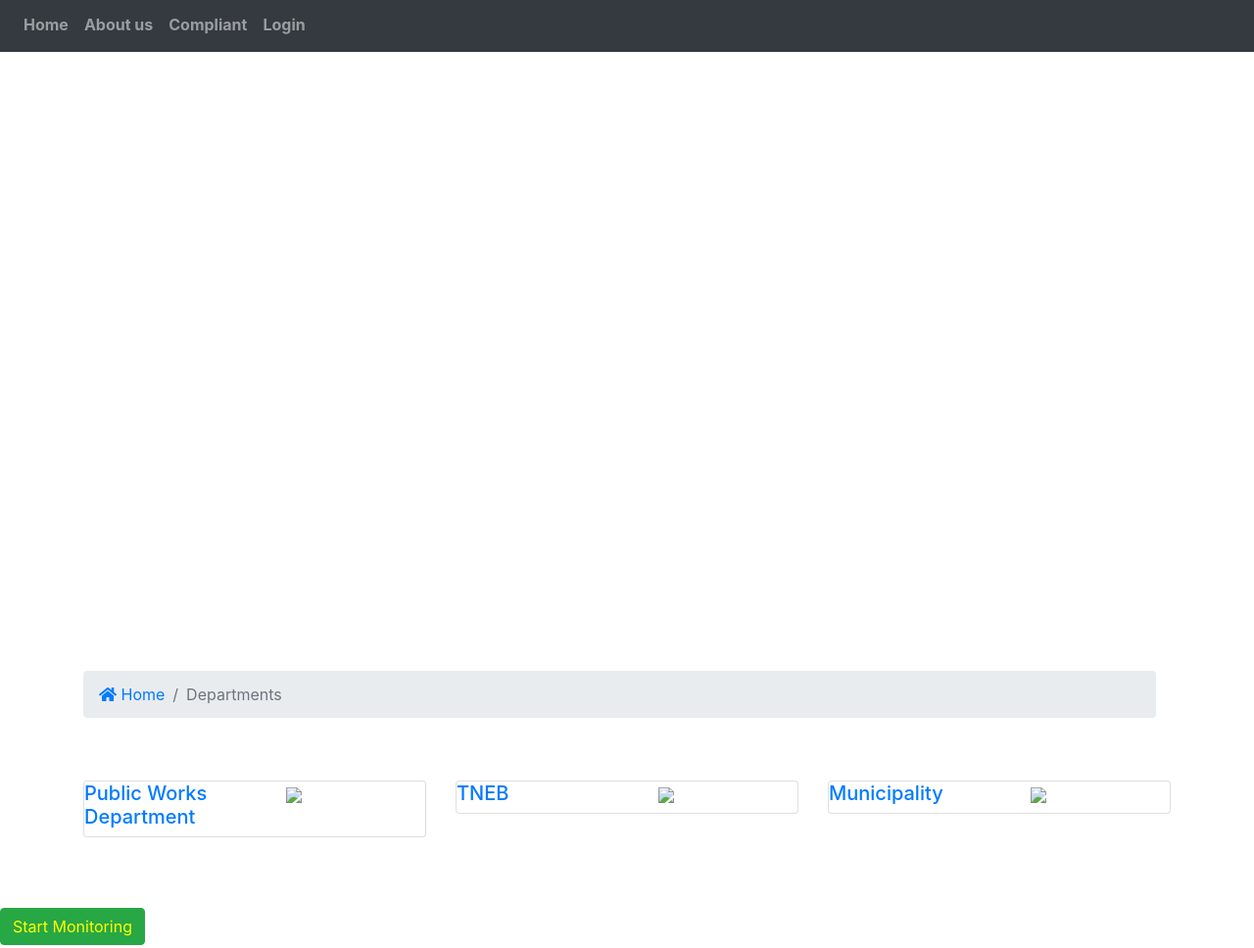
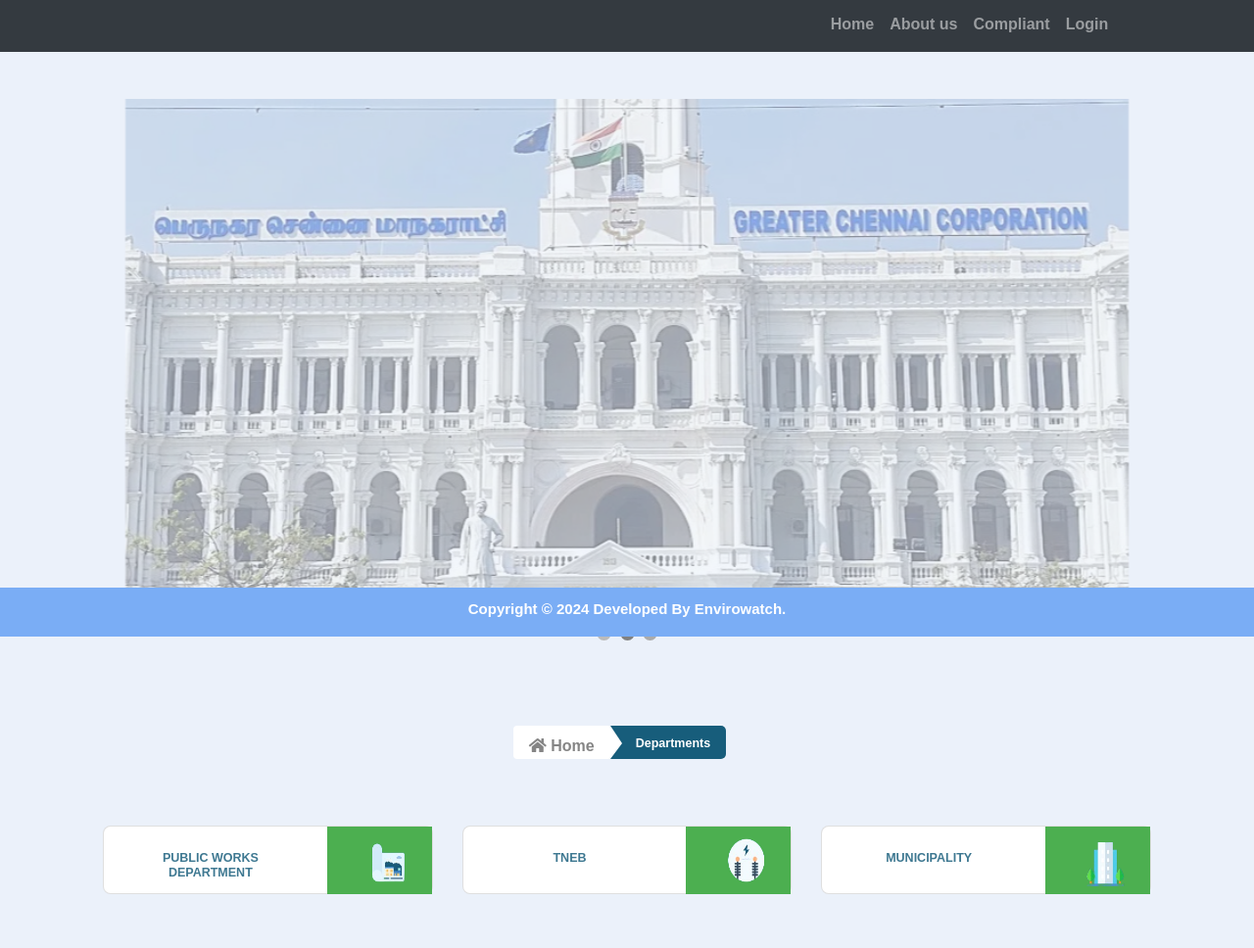
Before and after one commit to envirowatch-ai/Enivrowatch-Review, a plain HTML site: page Envirowatch/ev/index.html in a window 1280 px wide. Shown: the part 150-1118 px from the top of the page at 98% size. Drawn offline with nearby package versions, Linux system fonts and the light colour scheme; the site is published under a folder, as on GitHub Pages, so addresses that start at the root find nothing; a web font is replaced by a local one.

Commit message:
Update index.html

```diff
--- a/Envirowatch/ev/index.html
+++ b/Envirowatch/ev/index.html
@@ -17,7 +17,7 @@
   <link href="https://fonts.googleapis.com/css2?family=Montserrat:ital,wght@0,100;0,300;0,400;0,700;0,900;1,100;1,300;1,400;1,700;1,900&display=swap" rel="stylesheet">
   <link href="https://fonts.googleapis.com/css2?family=Mukta+Malar:wght@400;500&display=swap" rel="stylesheet">
   <link href="https://fonts.googleapis.com/css2?family=Lato:ital,wght@0,100;0,300;0,400;0,600;0,700;0,800;0,900;1,100;1,300;1,400;1,700&display=swap" rel="stylesheet">
-  <link href="/ev/stylesheet.css" type="text/css" rel="stylesheet">
+  <link href="https://envirowatch-ai.github.io/Enivrowatch-Review/Envirowatch/ev/stylesheet.css" type="text/css" rel="stylesheet">
   <!--  -->
 </head>
 <title>Envirowatch</title>
@@ -52,16 +52,16 @@
   <div class="collapse navbar-collapse" id="collapsibleNavbar">
     <ul class="navbar-nav">
       <li class="nav-item">
-        <a class="nav-link" href="index.html"><b>Home</b></a>
+        <a class="nav-link" href="https://envirowatch-ai.github.io/Enivrowatch-Review/Envirowatch/ev/index.html"><b>Home</b></a>
       </li>
        <li class="nav-item">
-        <a class="nav-link" href="/About/about.htm"><b>About us</b></a>
+        <a class="nav-link" href="https://envirowatch-ai.github.io/Enivrowatch-Review/Envirowatch/About/about.htm"><b>About us</b></a>
       </li>
       <li class="nav-item">
-        <a class="nav-link" href="Compliant.html"><b>Compliant</b></a>
+        <a class="nav-link" href="https://envirowatch-ai.github.io/Enivrowatch-Review/Envirowatch/ev/Compliant.html"><b>Compliant</b></a>
       </li>
       <li class="nav-item">
-        <a class="nav-link" href="/Evlogin/index.html"><b>Login</b></a>
+        <a class="nav-link" href="https://envirowatch-ai.github.io/Enivrowatch-Review/Envirowatch/Evlogin/index.html"><b>Login</b></a>
       </li>
     </ul>
   </div>
@@ -98,7 +98,7 @@
           <nav aria-label="breadcrumb">
             <ol class="breadcrumb">
               <li class="breadcrumb-item" aria-current="page">
-                <a href="/ev/index.html"> <i class="fa fa-home" aria-hidden="true"></i> <span id="breadCrumb-home">Home</span></a>
+                <a href="https://envirowatch-ai.github.io/Enivrowatch-Review/Envirowatch/ev/index.html"> <i class="fa fa-home" aria-hidden="true"></i> <span id="breadCrumb-home">Home</span></a>
               </li>
               <li class="breadcrumb-item active" aria-current="page">
                 <a id="breadCrumb-departments"> Departments </a>
@@ -110,28 +110,28 @@
       <br><br>
         <div class="row online-service-cards online-tiles online-service-card">
           <div class="col-lg-4 col-sm-6 col-12 mobile-view department-mobile-view">
-            <a href="/pwd/pwd.htm">
+            <a href="https://envirowatch-ai.github.io/Enivrowatch-Review/Envirowatch/pwd/pwd.htm">
               <div class="card">
                 <div class="row">
                   <div class="col-lg-7  col-8 pr-0">
                     <h5 id="departmentTile-townPlanning"> Public Works Department </h5>
                   </div>
                   <div class="col-lg-5  col-4 pl-0 os-tile-right-img">
-                    <img src="/ev/img/G-1.png">
+                    <img src="img/G-1.png">
                   </div>
                 </div>
               </div>
             </a>
           </div>
           <div class="col-lg-4 col-sm-6 col-12 mobile-view department-mobile-view">
-            <a href="/tneb/eb.html">
+            <a href="https://envirowatch-ai.github.io/Enivrowatch-Review/Envirowatch/tneb/eb.html">
               <div class="card">
                 <div class="row">
                   <div class="col-lg-7  col-8 pr-0">
                     <h5 id="departmentTile-electrical"> TNEB </h5>
                   </div>
                   <div class="col-lg-5  col-4 pl-0 os-tile-right-img">
-                    <img src="/ev/img/G-2.png">
+                    <img src="img/G-2.png">
                   </div>
                 </div>
               </div>
@@ -139,7 +139,7 @@
           </div>
           <!--  -->
           <div class="col-lg-4 col-sm-6 col-12 mobile-view department-mobile-view">
-            <a href="/MP/mp.htm">
+            <a href="https://envirowatch-ai.github.io/Enivrowatch-Review/Envirowatch/MP/mp.htm">
               <div class="card">
                 <div class="row">
                   <div class="col-lg-7  col-8 pr-0">
@@ -147,7 +147,7 @@
                   </div>
                   <div class="col-lg-5  col-4 pl-0 os-tile-right-img">
 
-                    <img src="/ev/img/G-3.png">
+                    <img src="img/G-3.png">
 
                   </div>
                 </div>
```
